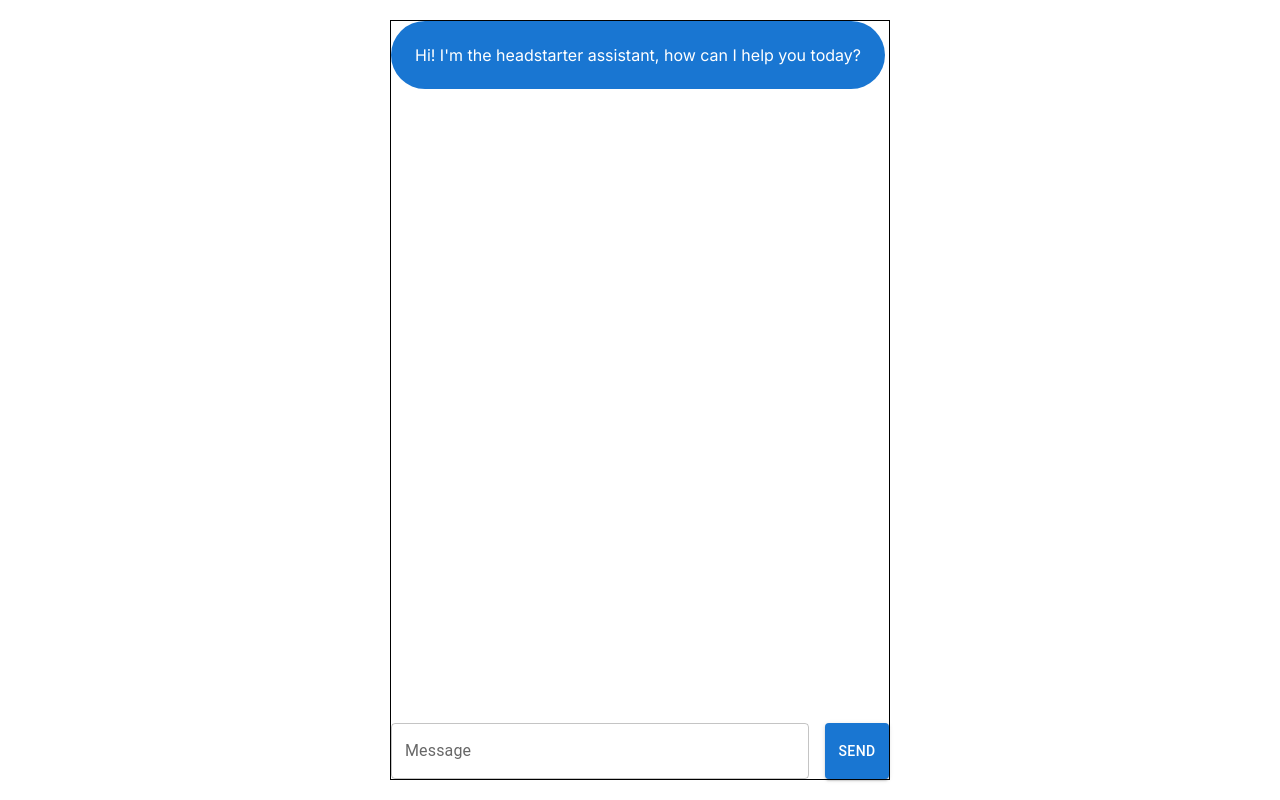
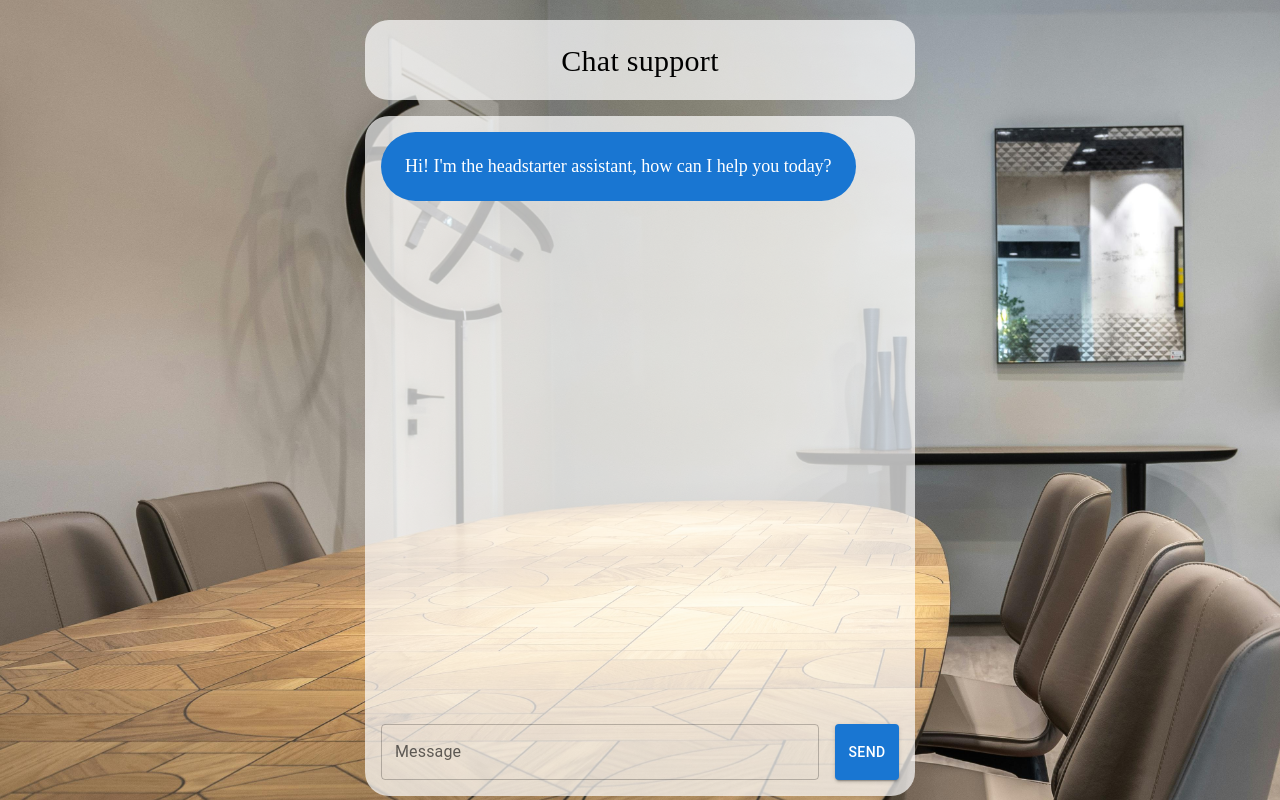
Before and after one commit to Isabella-Mclean/Customer-support, a Next.js app in the folder chatsupport/: page / in a window 1280 px wide. Built offline with nearby package versions, Linux system fonts and the light colour scheme.

Commit message:
Updates styling

```diff
--- a/chatsupport/app/page.js
+++ b/chatsupport/app/page.js
@@ -1,8 +1,8 @@
 "use client"
 
-import { Box, Stack, TextField,Button } from "@mui/material"
-import { ST } from "next/dist/shared/lib/utils"
+import { Box, Stack, TextField,Button, Typography } from "@mui/material"
 import { useState } from "react"
+import backgroundImage from './background.jpg';
 
 export default function Home() {
   const [messages,setMessages] = useState([
@@ -42,7 +42,6 @@
 
   }
 
-
   return (
     <Box
     width="100vw"
@@ -50,14 +49,36 @@
     display="flex"
     flexDirection="column"
     justifyContent="center"
-    alignItems="center">
+    alignItems="center"
+    sx={{
+      backgroundImage:`url(${backgroundImage.src})` ,
+      backgroundSize: 'cover',
+      backgroundPosition: 'center',
+    }}>
+      <Typography
+      width="550px"
+      bgcolor={"rgba(255, 255, 255, 0.7)"}
+      height="10%"
+      marginY={2}
+      borderRadius={6}
+      justifyContent="center"
+      alignItems="center"
+      display="flex"
+      fontSize={30}
+      fontFamily={"Outfit"}
+      color={"blueGrey"}
+      >
+        Chat support</Typography>
       {/** The message history */}
       <Stack
       direction={'column'}
-      width="500px"
-      height="95%"
+      width="550px"
+      height="85%"
       spacing={2}
-      border="1px solid black"
+      paddingY={2}
+      paddingX={2}
+      bgcolor={"rgba(255, 255, 255, 0.7)"}
+      borderRadius={6}
       >
         {/** These will be our actual messages */}
         <Stack
@@ -76,7 +97,9 @@
                 bgcolor={message.role === 'assistant' ? 'primary.main' : 'secondary.main'}
                 color="white"
                 borderRadius={16}
-                p={3}>
+                p={3}
+                fontFamily={"Outfit"}
+                fontSize={18}>
                   {message.content}
                 </Box>
               </Box>
```
Also changed, not shown: chatsupport/app/background.jpg (added).
